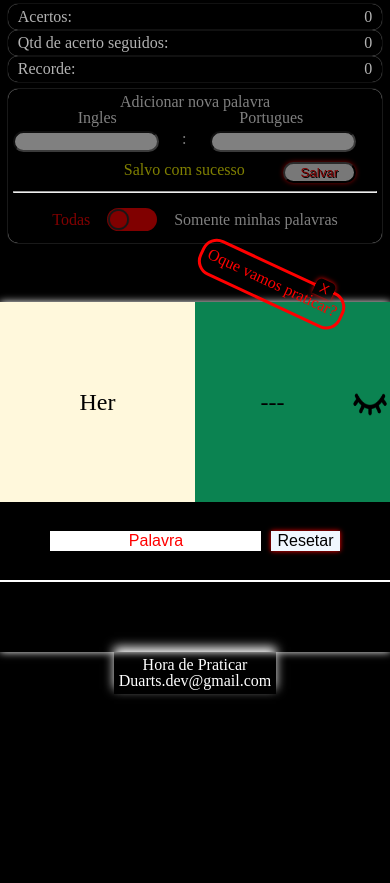
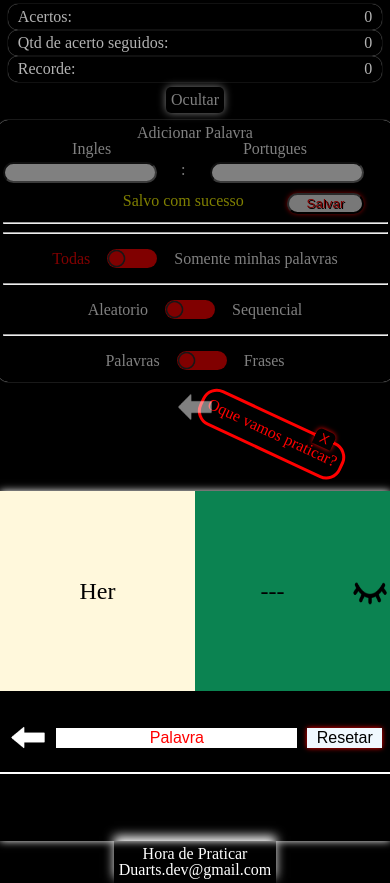
Before and after one commit to Duarts-D/Gerenciador-de-Desafio-js, a plain HTML site: page index.html in a window 390 px wide. Both pictures are taken after typing "Sample", "Sample" into the empty fields and a click on the button "Salvar". Shown: the part 48-931 px from the top of the page. Before the commit the page ends 844 px from the top, so only its background shows below. Drawn offline with Linux system fonts and the light colour scheme.

Commit message:
Js/AddDicionario: refatoramento e incluindo novo sistema de savalmento para frase ou palavras, Html: adicionando endpoint para sistema de salvamento, Css: personalizacao de salvamento

```diff
--- a/css/style.css
+++ b/css/style.css
@@ -1,8 +1,10 @@
+
+* {
+    box-sizing: border-box;
+}
 body{
     background-color: black;
-    /* min-height: 95vh; */
     display: flex;
-    /* justify-content: center;  */
     align-items: center;
     flex-direction: column;
     color: white;
@@ -25,6 +27,8 @@ main{
     font-size: 36px;
 
 }
+
+
 
 .titulo{
     font-size: 36px;
@@ -62,6 +66,32 @@ main{
 /* end container_1*/
 
 /* start coontainer_2 */
+.ocultar_container_2{
+    display: none;
+}
+
+.container_2_flex{
+    display: flex;
+    align-items: center;
+    flex-direction: row;
+    column-gap: 5px;
+}
+
+.container_2_img_1{
+    opacity: 0.5;
+}
+
+.container_2_img_1:hover, .container_2_img_2:hover{
+    opacity: 1;
+}
+
+
+.container_2_img_2{
+    rotate: 180deg;
+    opacity: 0.5;
+}
+
+
 .container_2{
     border: none;
     border-radius: 10px;
@@ -287,8 +317,6 @@ fieldset p{
     font-size: 24px;
 }
 
-
-
 .div_1_texto{
     display: flex;
     background-color: cornsilk;
@@ -314,10 +342,6 @@ fieldset p{
 }
 
 
-
-
-
-
 img{
     width: 40px;
     height: 50px;
@@ -325,16 +349,20 @@ img{
 }
 
 .div_input{
-    display: flex;
-    height: 50px;
+    display: grid;
+    grid-template-columns: 10% 1fr 10%;
+    height: auto;
     align-items: center;
-    justify-content: center;
     width: 100%;
+    padding: 2%;
 }
 
+.div_input_img{
+    height: 40.76px;
+}
+
+
 .input{
-    /* width: 100%; */
-    height: 30px;
     border: 15px solid black;
     text-align: center;
     font-size: 24px;
@@ -532,14 +560,55 @@ caption button:hover{
     .container_1_qtd{
         width: auto;
         opacity: 0.7;
+
     }
     .container_1{
         width: 100%;
     }
+
+    .ocultar_container_2{
+        display: block;
+        display: flex;
+        align-items: center;
+        justify-content: center;
+        margin-top: 5px;
+    }
+
+    .ocultar_container_2 h1{
+        width: auto;
+        opacity: 0.5;
+        box-shadow: 0px 0px 8px white;
+        padding: 5px;
+        border-radius: 5px;
+    }
+
+    .ocultar_container_2 h1:hover{
+        opacity: 1;
+    }
+
+
+    .container_2_flex{
+        flex-direction: column;
+    }
+
+    .container_2_img_2{
+        display: none;
+    }
+
+    .container_2_img_1:hover{
+        opacity: 1;
+    }
+
     .container_2{
         width: auto;
         margin-top: 2%;
+        order: -1;
     }
+
+    .div_input{
+        grid-template-columns: 13% 1fr 20%;
+    }
+
     main{
         margin-top: 15%;
         width: 100%;
--- a/index.html
+++ b/index.html
@@ -3,7 +3,7 @@
 <head>
     <meta charset="UTF-8">
     <meta name="viewport" content="width=device-width, initial-scale=1.0">
-    <title>Document</title>
+    <title>Secret phrase</title>
     <link rel="stylesheet" href="css/reset.css">
     <link rel="stylesheet" href="css/style.css">
 </head>
@@ -27,16 +27,21 @@
             </div>
 
         </div>
+        <div class="ocultar_container_2">
+            <h1 >Ocultar</h1>
+        </div>
+        <div class="container_2_flex">
+            <img id="container_2_flex_order_img_1" data-rotate-add class="container_2_img_1" src="img/seta_white.png" alt="seta branca direcional para escolher qual lugar quer salvar">
             <div class="container_2">
                 <div class="container_2_bloco_1">
                     <div>
-                    <h1 class="text_center">Adicionar nova palavra</h1>
+                        <h1 class="text_center" id="add_title">Adicionar Palavra</h1>
                         <form method="post" class="form" autocomplete="off">
-                        <label for="" class="form_texto_ingles">Ingles</label>
+                            <label for="ingles_input" class="form_texto_ingles" data-label >Ingles</label>
                             <input type="text" name="ingles" id="ingles_input" class="form_input_ingles" required>
                             <span class="error_input_ingles"></span>
                             <p class="ponto">:</p>
-                        <label for="pt_input" class="form_texto_pt">Portugues</label>
+                            <label for="pt_input" class="form_texto_pt" data-label >Portugues</label>
                             <input type="text" name="pt" id="pt_input" class="form_input_pt" required>
                             <span class="error_input_pt"></span>
                             <span class="salvo_com_sucesso" id="sucesso"></span>
@@ -44,19 +49,38 @@
                         </form>
                     </div>
                 <hr>
+                <hr>
+
+
                 <div class="div_input_checkbox">
                     <p class="todos" id="my_dic_all">Todas</p>
                     <input type="checkbox" class="input_checkbox" id='button_check'>
                     <label for="button_check" class="div_input_caixa"></label>
                     <p id="my_dic">Somente minhas palavras</p>
                 </div>
+                <hr>
+                <div class="div_input_checkbox ordem">
+                    <p class="todos" id="">Aleatorio</p>
+                    <input type="checkbox" class="input_checkbox" id=''>
+                    <label for="" class="div_input_caixa"></label>
+                    <p id="">Sequencial</p>
+                </div>
+                <hr>
+                <div class="div_input_checkbox ordem">
+                    <p class="todos" id="">Palavras</p>
+                    <input type="checkbox" class="input_checkbox" id=''>
+                    <label for="" class="div_input_caixa"></label>
+                    <p id="">Frases</p>
+                </div>
+
                 <fieldset>
                     <legend><button type="button" id="button_alert_dicionario">X</button></legend>
                     <p>Oque vamos praticar?</p>
                 </fieldset>
                 </div>
             </div>
-
+            <img id="container_2_flex_order_img_2" data-rotate-add class="container_2_img_2" src="img/seta_white.png" alt="seta branca direcional para escolher qual lugar quer salvar">
+        </div>
     </section>
     <main>
         <div class="div_1_texto">
@@ -67,6 +91,7 @@
             <img src="./img/eyes_is_closed.png" alt="ver" id="img">
         </div>
         <div class="div_input">
+                <img class="div_input_img" src="img/seta_white.png">
             <input class="input" placeholder="Palavra" type="text" id="input"></input>
             <button type="button" id="resetar" class="button_resetar">Resetar</button>
         </div>
--- a/js/addDicionario.js
+++ b/js/addDicionario.js
@@ -6,75 +6,184 @@ const inputPt = document.getElementById('pt_input')
 const error_input_ingles = document.querySelector('.error_input_ingles')
 const error_input_pt = document.querySelector('.error_input_pt')
 const container_2_inputs  = document.querySelector('.container_2_bloco_1')
+const choicesAdd = document.querySelectorAll("[data-rotate-add]")
+const localSaving = {
+    "phrase":"my_dict_phrase",
+    "word":"my_dict_word",
+}
+let dataSavingLocation = localSaving["word"]
+const labelInput = document.querySelectorAll("[data-label]")
 
-
-container_2_inputs.addEventListener('mouseleave',()=>{
-    setTimeout(removeError,((15*1000)))
+// change of the saving
+choicesAdd.forEach((e)=>{
+    e.addEventListener('click', () =>{
+        saveModelControl();
+        addColorSwitch()
+    })
 })
 
+function addColorSwitch(){
+    choicesAdd.forEach((e)=>{
+        let color = "white"
+        if (dataSavingLocation == localSaving["phrase"]){
+            color = "red"
+        }else{
+            color = "white"
+        }
+        e.src = `/img/seta_${color}.png`
+        labelInput.forEach((e)=>{
+            e.style.color = color
+        })
+    })
+}
+
+function saveModelControl(){
+    // Control of choices the at localizacao for save
+    const title = document.getElementById('add_title');
+    const palavra = "Adicionar Palavra";
+    const frase = "Adicionar Frase";
+    if (title.textContent == palavra){
+        title.textContent = frase;
+        title.style.color = "red";
+        // change for mode of phrase save
+        dataSavingLocation = localSaving["phrase"];
+    }else{
+        title.textContent = palavra;
+        title.style.color = "white";
+        // change for mode of word save
+        dataSavingLocation = localSaving["word"];
+    }
+}
 
 buttonSalvar.addEventListener('click',(e)=>{
-    e.preventDefault()
-    const validity_ingles = validityCampo(inputIngles)
-    const validity_pt = validityCampo(inputPt)
-    if(validity_ingles && validity_pt){
-        const valorIngles = inputIngles.value
-        const valorPt = inputPt.value
-        const ok = addDicionarioLocalStorage(valorIngles,valorPt)
-        if (ok){
-            inputIngles.value = ''
-            inputPt.value = ''
-            const salvo = document.getElementById('sucesso')
-            setTimeout(function(){salvo.textContent = ''},5000)
-            salvo.textContent = 'Salvo com sucesso'
-            randomIngles()
+    e.preventDefault();
+    const validate_ingles = validateCampo(inputIngles);
+    const validate_pt = validateCampo(inputPt);
+    if(validate_ingles && validate_pt){
+        const valueEn = inputIngles.value;
+        const valuePT = inputPt.value;
+        const handleData = new DataHandler(dataSavingLocation, valueEn, valuePT);
+        if (handleData.saveDict()){
+            inputIngles.value = '';
+            inputPt.value = '';
+            const salvo = document.getElementById('sucesso');
+            setTimeout(function(){salvo.textContent = ''},5000);
+            salvo.textContent = 'Salvo com sucesso';
+            randomIngles();
         }
     }
 })
 
 inputIngles.addEventListener('blur',()=>{
-    validityCampo(inputIngles)
+    validateCampo(inputIngles);
 })
 
 inputIngles.addEventListener('input',()=>{
-    error_input_ingles.textContent = ''
+    error_input_ingles.textContent = '';
 })
 
 inputPt.addEventListener('blur',()=>{
-    validityCampo(inputPt)
+    validateCampo(inputPt);
 })
 
 inputPt.addEventListener('input',()=>{
-    error_input_pt.textContent = ''
+    error_input_pt.textContent = '';
 })
 
-function validityCampo(campo){
-    const validity = campo.validity.valueMissing
-    const name = campo.name
+function validateCampo(campo){
+    const validity = campo.validity.valueMissing;
+    const name = campo.name;
     if(validity){
         if(name === 'ingles'){
-            error_input_ingles.textContent = 'Preenchar o campo'
+            error_input_ingles.textContent = 'Preenchar o campo';
         }else{
-            error_input_pt.textContent = 'Preenchar o campo'
+            error_input_pt.textContent = 'Preenchar o campo';
         }
     }else{
         if(name === 'ingles'){
-            error_input_ingles.textContent = ''
+            error_input_ingles.textContent = '';
         }else{
-            error_input_pt.textContent = ''
+            error_input_pt.textContent = '';
         }
     }
-    return !validity
+    return !validity;
 }
 
-function addDicionarioLocalStorage(v_ingles,v_pt){
-    const my_dicionario = JSON.parse(localStorage.getItem('my_dicionario')) || {}
-    my_dicionario[v_ingles] = v_pt
-    localStorage.setItem('my_dicionario', JSON.stringify(my_dicionario))
-    return true
+// Control of errors
+container_2_inputs.addEventListener('mouseleave',()=>{
+    setTimeout(removeError,((15*1000)));
+})
+
+function removeError(){
+    error_input_ingles.textContent = '';
+    error_input_pt.textContent = '';
 }
 
-function removeError(){
-    error_input_ingles.textContent = ''
-    error_input_pt.textContent = ''
+class DataHandler {
+    constructor(local, v_ingles, v_pt){
+        this.local = local;
+        this.v_ingles = v_ingles;
+        this.v_pt = v_pt;
+    }
+
+    saveDict(){
+        const my_dicionario = JSON.parse(localStorage.getItem(this.local)) || {};
+        const dictOrganizado = this.organizeDict(this.v_ingles,this.v_pt);
+        const id = this.preparationId(this.local);
+        my_dicionario[id] = dictOrganizado;
+        localStorage.setItem(this.local, JSON.stringify(my_dicionario));
+        return true;
+    }
+
+    preparationId(){
+        let id = JSON.parse(localStorage.getItem(`id_${this.local}`)) || 0;
+        id = parseInt(id) + 1;
+        localStorage.setItem(`id_${this.local}`, JSON.stringify(id));
+        return id;
+    }
+
+    organizeDict(){
+        const pt_ = this.stringForHifen(this.v_pt);
+        const en_ = this.stringForHifen(this.v_ingles);
+        const new_dict = {"pt": this.v_pt,
+                    "en": this.v_ingles,
+                    "pt_": pt_,
+                    "en_": en_
+                    }
+        return new_dict;
+    }
+
+    stringForHifen(string){
+        const array_string = String(string).split(" ");
+        let finaly_ = "";
+        array_string.forEach(element =>{
+            const qtd = element.length;
+            finaly_ += "-".repeat(qtd) + " ";
+        })
+        finaly_ = finaly_.trim();
+        return finaly_;
+    }
 }
+
+function changeLocalStorageMode(){
+    // Changing phrases or words already saved to a new format once
+    const unique = JSON.parse(localStorage.getItem("unique")) || false
+    const my_dicionario = JSON.parse(localStorage.getItem("my_dicionario")) || {}
+
+    if (unique == false){
+        let id = 0
+        id = parseInt(id)
+        for (let key in my_dicionario){
+            const v_ingles = key
+            const v_pt = my_dicionario[key]
+            const new_dict = organizeDict(v_ingles, v_pt)
+            id += 1
+            my_dicionario[id] = new_dict
+        }
+        localStorage.setItem(`id_my_dict_words`, JSON.stringify(id))
+        localStorage.setItem("my_dict_phrase", JSON.stringify(my_dicionario))
+        localStorage.setItem("unique", JSON.stringify(true))
+    }
+}
+
+changeLocalStorageMode()
```
Also changed, not shown: img/seta_red.png (added), img/seta_white.png (added). Lines whose indentation alone changed are shown as unchanged.
